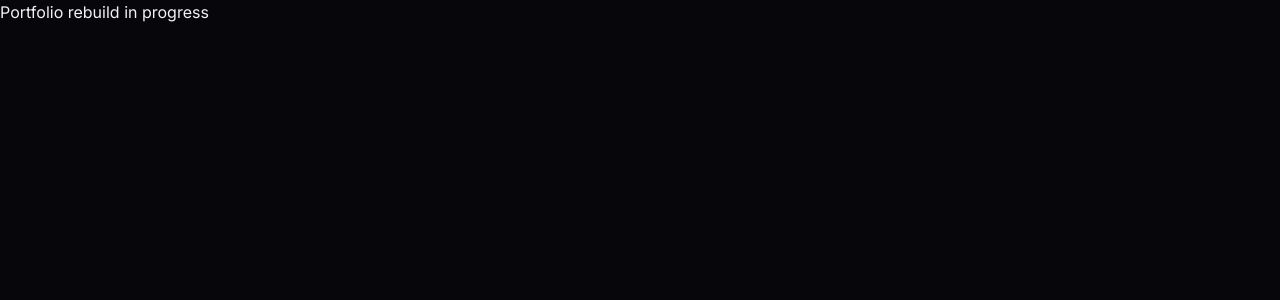
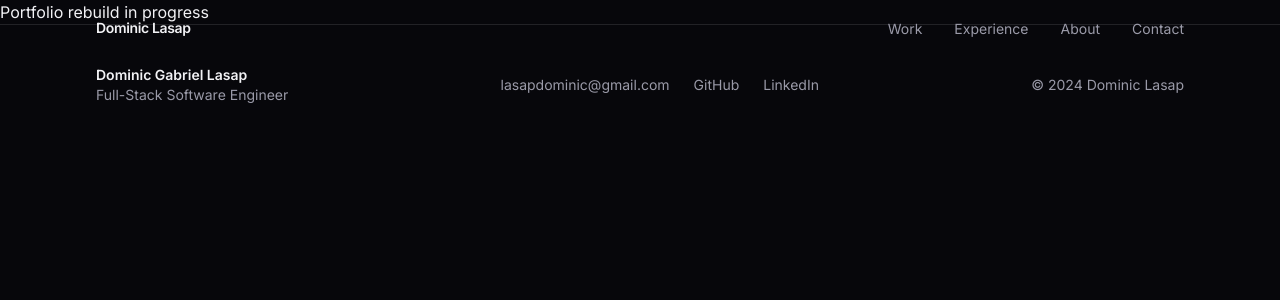
Before and after one commit to dlasap/my-new-portfolio, a Next.js app: page / in a window 1280 px wide. Shown: the top 300 px of the page. Built offline with nearby package versions, Linux system fonts and the light colour scheme; no server answers.

Commit message:
feat: add app shell with accessible nav, mobile menu, and footer

```diff
--- a/app/globals.css
+++ b/app/globals.css
@@ -64,3 +64,20 @@
   -webkit-background-clip: text;
   color: transparent;
 }
+
+@keyframes aurora-float {
+  0%,
+  100% {
+    transform: translate(0, 0) scale(1);
+  }
+  50% {
+    transform: translate(28px, -22px) scale(1.12);
+  }
+}
+
+.aurora-orb {
+  position: absolute;
+  border-radius: 9999px;
+  filter: blur(90px);
+  animation: aurora-float ease-in-out infinite;
+}
--- a/app/layout.tsx
+++ b/app/layout.tsx
@@ -3,6 +3,9 @@ import { Analytics } from "@vercel/analytics/next";
 import { Inter, JetBrains_Mono } from "next/font/google";
 import { personSchema, siteUrl } from "@/lib/seo";
 import { profile } from "@/content/profile";
+import { Footer } from "@/components/shell/Footer";
+import { NavBar } from "@/components/shell/NavBar";
+import { SkipLink } from "@/components/shell/SkipLink";
 import "./globals.css";
 
 const sans = Inter({ subsets: ["latin"], display: "swap", variable: "--font-inter" });
@@ -29,7 +32,10 @@ export default function RootLayout({ children }: { children: React.ReactNode })
           type="application/ld+json"
           dangerouslySetInnerHTML={{ __html: JSON.stringify(personSchema()) }}
         />
-        {children}
+        <SkipLink />
+        <NavBar />
+        <main id="main">{children}</main>
+        <Footer />
         <Analytics />
       </body>
     </html>
--- /dev/null
+++ b/components/motion/AuroraField.tsx
@@ -0,0 +1,9 @@
+export function AuroraField() {
+  return (
+    <div aria-hidden="true" className="pointer-events-none absolute inset-0 overflow-hidden">
+      <div className="aurora-orb left-[-10%] top-[-15%] h-[36rem] w-[36rem] bg-iris/25 [animation-duration:9s]" />
+      <div className="aurora-orb right-[-15%] top-[10%] h-[30rem] w-[30rem] bg-cyan/20 [animation-duration:11s]" />
+      <div className="aurora-orb bottom-[-20%] left-[20%] h-[34rem] w-[34rem] bg-fuchsia/15 [animation-duration:13s]" />
+    </div>
+  );
+}
--- /dev/null
+++ b/components/motion/Reveal.tsx
@@ -0,0 +1,51 @@
+"use client";
+
+import { useEffect, useRef, useState, type ReactNode } from "react";
+
+export function Reveal({
+  children,
+  delay = 0,
+  className = "",
+}: {
+  children: ReactNode;
+  delay?: number;
+  className?: string;
+}) {
+  const ref = useRef<HTMLDivElement>(null);
+  const [shown, setShown] = useState(false);
+
+  useEffect(() => {
+    const el = ref.current;
+    if (!el) return;
+
+    if (window.matchMedia("(prefers-reduced-motion: reduce)").matches) {
+      setShown(true);
+      return;
+    }
+
+    const observer = new IntersectionObserver(
+      ([entry]) => {
+        if (entry.isIntersecting) {
+          setShown(true);
+          observer.disconnect();
+        }
+      },
+      { threshold: 0.12, rootMargin: "0px 0px -60px 0px" },
+    );
+
+    observer.observe(el);
+    return () => observer.disconnect();
+  }, []);
+
+  return (
+    <div
+      ref={ref}
+      className={`transition-[opacity,transform] duration-700 ease-[var(--ease-out-soft)] ${
+        shown ? "translate-y-0 opacity-100" : "translate-y-5 opacity-0"
+      } ${className}`}
+      style={{ transitionDelay: `${delay}ms` }}
+    >
+      {children}
+    </div>
+  );
+}
--- /dev/null
+++ b/components/shell/Footer.tsx
@@ -0,0 +1,32 @@
+import Link from "next/link";
+import { profile } from "@/content/profile";
+
+export function Footer() {
+  return (
+    <footer className="border-t border-line">
+      <div className="mx-auto flex max-w-6xl flex-col gap-6 px-5 py-10 sm:px-8 md:flex-row md:items-center md:justify-between">
+        <div>
+          <p className="text-sm font-semibold">{profile.name}</p>
+          <p className="text-sm text-muted">{profile.role}</p>
+        </div>
+        <div className="flex items-center gap-6 text-sm text-muted">
+          <a href={`mailto:${profile.email}`} className="hover:text-paper">
+            {profile.email}
+          </a>
+          <a href={profile.socials.github} target="_blank" rel="noopener noreferrer" className="hover:text-paper">
+            GitHub
+          </a>
+          <a href={profile.socials.linkedin} target="_blank" rel="noopener noreferrer" className="hover:text-paper">
+            LinkedIn
+          </a>
+        </div>
+        <p className="text-sm text-muted">
+          © {new Date().getFullYear()} {profile.shortName}
+        </p>
+      </div>
+      <Link href="/" className="sr-only">
+        Back to top
+      </Link>
+    </footer>
+  );
+}
--- /dev/null
+++ b/components/shell/MobileMenu.tsx
@@ -0,0 +1,65 @@
+"use client";
+
+import Link from "next/link";
+import { usePathname } from "next/navigation";
+import { useEffect, useRef, useState } from "react";
+import { NAV_LINKS } from "./NavBar";
+
+export function MobileMenu() {
+  const [open, setOpen] = useState(false);
+  const toggleRef = useRef<HTMLButtonElement>(null);
+  const pathname = usePathname();
+
+  useEffect(() => {
+    setOpen(false);
+  }, [pathname]);
+
+  useEffect(() => {
+    if (!open) return;
+    const onKey = (e: KeyboardEvent) => {
+      if (e.key === "Escape") {
+        setOpen(false);
+        toggleRef.current?.focus();
+      }
+    };
+    window.addEventListener("keydown", onKey);
+    return () => window.removeEventListener("keydown", onKey);
+  }, [open]);
+
+  return (
+    <div className="md:hidden">
+      <button
+        ref={toggleRef}
+        type="button"
+        aria-expanded={open}
+        aria-controls="mobile-nav"
+        aria-label={open ? "Close menu" : "Open menu"}
+        onClick={() => setOpen((v) => !v)}
+        className="relative z-50 flex h-11 w-11 items-center justify-center rounded-lg border border-line"
+      >
+        <span aria-hidden="true">{open ? "✕" : "☰"}</span>
+      </button>
+
+      {open && (
+        <div
+          id="mobile-nav"
+          className="fixed inset-0 z-40 flex flex-col items-center justify-center gap-8 bg-ink/95 backdrop-blur-md"
+        >
+          <ul className="flex flex-col items-center gap-8">
+            {NAV_LINKS.map((link) => (
+              <li key={link.href}>
+                <Link
+                  href={link.href}
+                  className="text-2xl font-semibold"
+                  onClick={() => setOpen(false)}
+                >
+                  {link.label}
+                </Link>
+              </li>
+            ))}
+          </ul>
+        </div>
+      )}
+    </div>
+  );
+}
--- /dev/null
+++ b/components/shell/NavBar.tsx
@@ -0,0 +1,53 @@
+"use client";
+
+import Link from "next/link";
+import { useEffect, useState } from "react";
+import { profile } from "@/content/profile";
+import { MobileMenu } from "./MobileMenu";
+
+export const NAV_LINKS = [
+  { href: "/work", label: "Work" },
+  { href: "/#experience", label: "Experience" },
+  { href: "/about", label: "About" },
+  { href: "/contact", label: "Contact" },
+] as const;
+
+export function NavBar() {
+  const [scrolled, setScrolled] = useState(false);
+
+  useEffect(() => {
+    const onScroll = () => setScrolled(window.scrollY > 24);
+    onScroll();
+    window.addEventListener("scroll", onScroll, { passive: true });
+    return () => window.removeEventListener("scroll", onScroll);
+  }, []);
+
+  return (
+    <header
+      className={`fixed inset-x-0 top-0 z-50 transition-colors duration-300 ${
+        scrolled ? "border-b border-line bg-ink/80 backdrop-blur-md" : "border-b border-transparent"
+      }`}
+    >
+      <nav
+        aria-label="Main"
+        className="mx-auto flex max-w-6xl items-center justify-between px-5 py-4 sm:px-8"
+      >
+        <Link href="/" className="text-sm font-semibold tracking-tight">
+          {profile.shortName}
+        </Link>
+
+        <ul className="hidden items-center gap-8 md:flex">
+          {NAV_LINKS.map((link) => (
+            <li key={link.href}>
+              <Link href={link.href} className="text-sm text-muted transition-colors hover:text-paper">
+                {link.label}
+              </Link>
+            </li>
+          ))}
+        </ul>
+
+        <MobileMenu />
+      </nav>
+    </header>
+  );
+}
--- /dev/null
+++ b/components/shell/SkipLink.tsx
@@ -0,0 +1,10 @@
+export function SkipLink() {
+  return (
+    <a
+      href="#main"
+      className="sr-only focus:not-sr-only focus:fixed focus:left-4 focus:top-4 focus:z-[100] focus:rounded-lg focus:bg-paper focus:px-4 focus:py-2 focus:text-ink"
+    >
+      Skip to content
+    </a>
+  );
+}
--- /dev/null
+++ b/lib/use-reduced-motion.ts
@@ -0,0 +1,17 @@
+"use client";
+
+import { useEffect, useState } from "react";
+
+export function useReducedMotion(): boolean {
+  const [reduced, setReduced] = useState(false);
+
+  useEffect(() => {
+    const query = window.matchMedia("(prefers-reduced-motion: reduce)");
+    setReduced(query.matches);
+    const onChange = (e: MediaQueryListEvent) => setReduced(e.matches);
+    query.addEventListener("change", onChange);
+    return () => query.removeEventListener("change", onChange);
+  }, []);
+
+  return reduced;
+}
```
Also changed, not shown: 2 other files (tests, documents, lock files or other folders).
